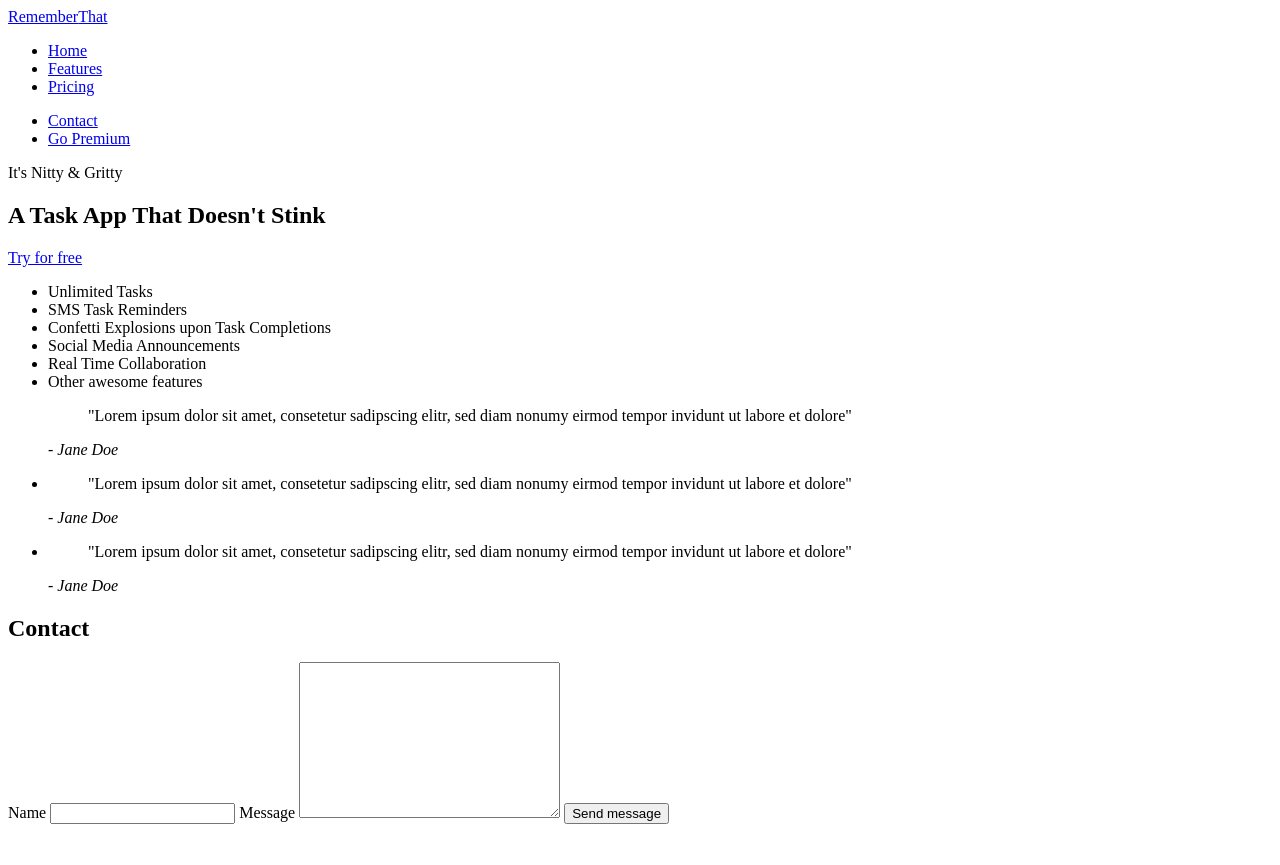
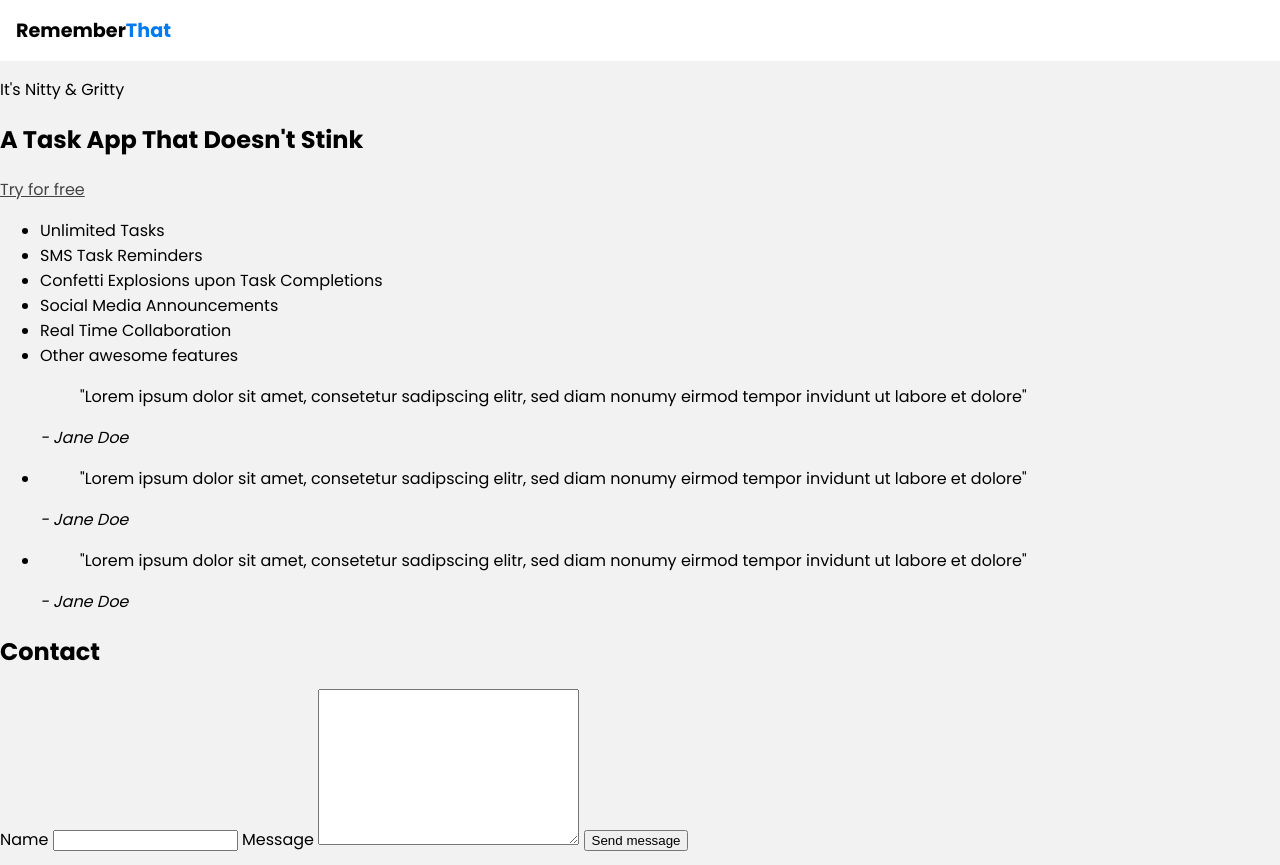
Before and after one commit to Bilal-Shahzad/Website-FE-HTML-CCSS, a plain HTML site: page index.html in a window 1280 px wide. Drawn offline with Linux system fonts and the light colour scheme; grey boxes are pictures that could not be loaded.

Commit message:
adding css to the html, imported style sheet from a website, set the body  and navbar up

```diff
--- a/index.css
+++ b/index.css
@@ -0,0 +1,54 @@
+/* this inports a style sheet from another place in this case a preset style sheet */
+@import url("https://fonts.googleapis.com/css2?family=Poppins:wght@400;700&display=swap");
+:root {
+    /* set the main body color to this */
+  --primary-color: #007AF3;
+}
+
+body {
+    /* background color of the page  */
+  background: #F2F2F2;
+  margin: 0;
+  /* font for the body  */
+  font-family: 'Poppins';
+}
+
+.navbar {
+    /* background color for the navbar */
+  background: white;
+  /* padding gives spaces between the text and border */
+  padding: 1em;
+}
+
+.navbar .logo {
+    /* text decoration sets the apperance of lines in the text */
+  text-decoration: none;
+  /* font weight is the boldness of the font */
+  font-weight: bold;
+  color: black;
+  font-size: 1.2em;
+}
+
+.navbar .logo span {
+  color: var(--primary-color);
+}
+
+.navbar nav {
+  display: none;
+}
+
+.navbar .container {
+    /* webkit box lets me reflect the content in a ceratin direction  */
+  display: -webkit-box;
+  display: -ms-flexbox;
+  display: flex;
+  place-content: space-between;
+}
+
+.navbar .mobile-menu {
+  cursor: pointer;
+}
+
+a {
+  color: #444444;
+}
--- a/index.html
+++ b/index.html
@@ -2,7 +2,7 @@
     <meta charset="UTF-8">
     <meta name="viewport" content="width=device-width, initial-scale=1.0">
     <title>The 2021 Frontend Developer Crash Course</title>
-    <link rel="stylesheet" href="css/main.css">
+    <link rel="stylesheet" href="index.css">
 </head>
 <body>
     <div class="navbar">
```
